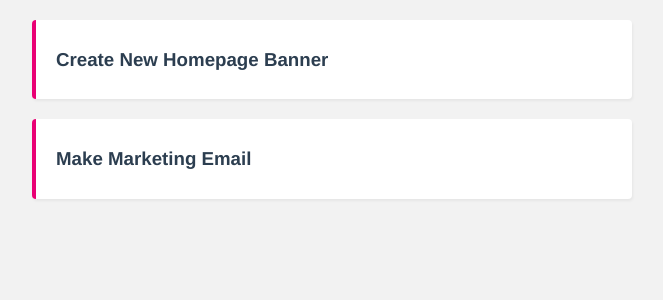
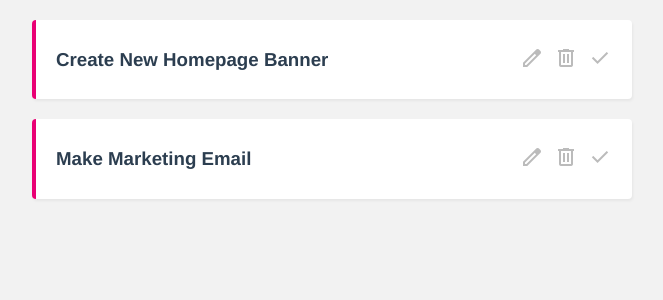
Before and after one commit to KDA-Coding/Vue_Firebase_Learning, a Vue app in the folder Ch8/project-planner/: page / in a window 1280 px wide. Shown: the top 300 px of the page, without its empty margins (308-971 px from the left). Built offline with nearby package versions, Linux system fonts and the light colour scheme; data requests are answered from the project's data file.

Commit message:
Delete Icon functionality complete
Created functional delete Icon using a DELETE fetch request to the json database and emitting a custom event to HomeView for handling the updating of the projects array.

```diff
--- a/Ch8/project-planner/data/db.json
+++ b/Ch8/project-planner/data/db.json
@@ -1,5 +1,4 @@
 {
-
     "projects": [
 
         {
@@ -16,5 +15,4 @@
         }
 
     ]
-
 }
--- a/Ch8/project-planner/public/index.html
+++ b/Ch8/project-planner/public/index.html
@@ -5,6 +5,8 @@
     <meta http-equiv="X-UA-Compatible" content="IE=edge">
     <meta name="viewport" content="width=device-width,initial-scale=1.0">
     <link rel="icon" href="<%= BASE_URL %>favicon.ico">
+    <link rel="stylesheet" href="https://fonts.googleapis.com/icon?family=Material+icons">
+    <link rel="stylesheet" href="https://fonts.googleapis.com/css2?family=Material+Symbols+Outlined:opsz,wght,FILL,GRAD@20..48,100..700,0..1,-50..200" />
     <title><%= htmlWebpackPlugin.options.title %></title>
   </head>
   <body>
--- a/Ch8/project-planner/src/components/SingleProject.vue
+++ b/Ch8/project-planner/src/components/SingleProject.vue
@@ -1,7 +1,12 @@
 <template>
     <div class="project">
-        <div @click="toggleDetails" class="actions">
-            <h3>{{ project.title }}</h3>
+        <div class="actions">
+            <h3 @click="toggleDetails">{{ project.title }}</h3>
+            <div class="icons">
+                <span class="material-symbols-outlined">edit</span>
+                <span @click="deleteProject" class="material-symbols-outlined">delete</span>
+                <span class="material-symbols-outlined">done</span>
+            </div>
         </div>
         <div v-if="showDetails" class="details">
             <p>{{ project.details }}</p>
@@ -18,7 +23,9 @@ export default {
 
     data() {
         return {
-            showDetails: false
+            showDetails: false,
+            uri: 'http://localhost:3000/projects/' +this.project.id,
+
         }
     },
 
@@ -26,6 +33,12 @@ export default {
 
         toggleDetails() {
             this.showDetails = !this.showDetails;
+        },
+
+        deleteProject() {
+            fetch(this.uri, {method: 'DELETE'})
+                .then(() => this.$emit('delete', this.project.id))
+                .catch(err => console.log(err))
         }
     }
 
@@ -34,6 +47,7 @@ export default {
 </script>
 
 <style>
+
     .project {
         margin: 20px auto;
         background: white;
@@ -42,9 +56,27 @@ export default {
         box-shadow: 1px 2px 3px rgba(0,0,0,0.05);
         border-left: 4px solid #e90074;
     }
+
     h3 {
         cursor: pointer;
     }
 
+    .actions {
+        display: flex;
+        justify-content: space-between;
+        align-items: center;
+    }
+
+    .material-symbols-outlined {
+        font-size: 24px;
+        margin-left: 10px;
+        color: #bbb;
+        cursor: pointer;
+    }
+
+    .material-symbols-outlined:hover {
+        color: #777;
+    }
+
 
 </style>
--- a/Ch8/project-planner/src/views/HomeView.vue
+++ b/Ch8/project-planner/src/views/HomeView.vue
@@ -2,7 +2,7 @@
   <div class="home">
     <div v-if="projects.length">
       <div v-for="project in projects" :key="project.id">
-          <SingleProject :project="project"/>
+          <SingleProject :project="project" @delete="handleDelete"/>
       </div>
     </div>
   </div>
@@ -13,8 +13,10 @@
 import SingleProject from '@/components/SingleProject.vue'
 
 export default {
+
   name: 'HomeView',
   components: { SingleProject },
+
   data() {
     return {
       projects: [
@@ -22,11 +24,21 @@ export default {
       ]
     }
   },
+
   mounted() {
     fetch('http://localhost:3000/projects')
       .then(res => res.json())
         .then(data => this.projects = data)
         .catch(err => console.log(err.message))
+  },
+
+  methods: {
+
+    handleDelete(id) {
+      this.projects = this.projects.filter((project) => {return project.id !== id})
+    }
+
   }
+
 }
 </script>
```
